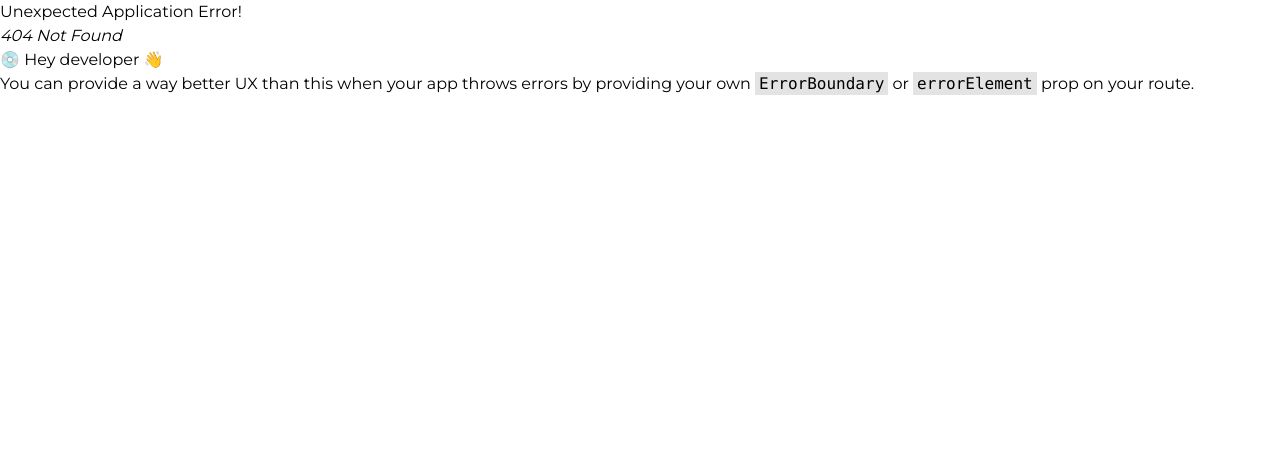
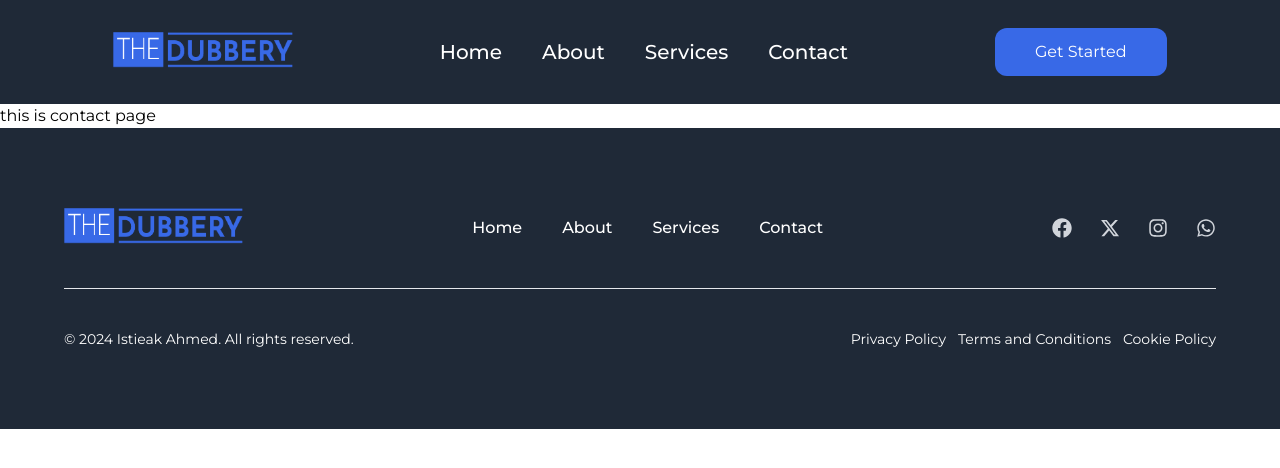
Before and after one commit to istieak-a/the-dubbery_v2, a React (Vite) app: page /contact in a window 1280 px wide. Before the commit this address had no page. Shown: the top 468 px of the page. Built offline with nearby package versions, Linux system fonts and the light colour scheme.

Commit message:
Add new routes for About, Services, and Contact components

```diff
--- /dev/null
+++ b/src/components/About/About.jsx
@@ -0,0 +1,11 @@
+import React from 'react'
+
+const About = () => {
+  return (
+    <div>
+      this is about
+    </div>
+  )
+}
+
+export default About
--- /dev/null
+++ b/src/components/Contact/Contact.jsx
@@ -0,0 +1,11 @@
+import React from 'react'
+
+const Contact = () => {
+  return (
+    <div>
+      this is contact page
+    </div>
+  )
+}
+
+export default Contact
--- /dev/null
+++ b/src/components/Services/Services.jsx
@@ -0,0 +1,11 @@
+import React from 'react'
+
+const Services = () => {
+  return (
+    <div>
+      this is service page
+    </div>
+  )
+}
+
+export default Services
--- a/src/main.jsx
+++ b/src/main.jsx
@@ -10,17 +10,24 @@ import {
 } from "react-router-dom";
 import Layout from "./Layout.jsx";
 import Home from "./components/Home/Home.jsx";
+import About from "./components/About/About.jsx";
+import Services from "./components/Services/Services.jsx";
+import Contact from "./components/Contact/Contact.jsx";
 
 const router = createBrowserRouter(
   createRoutesFromElements(
     <Route path="/" element={<Layout />}>
       <Route path="" element={<Home />} />
-    </Route>
-  )
+      <Route path="/about" element={<About />} />
+      <Route path="/services" element={<Services/>} />
+      <Route path="/contact" element={<Contact/>} />
+
+    </Route>,
+  ),
 );
 
 ReactDOM.createRoot(document.getElementById("root")).render(
   <React.StrictMode>
     <RouterProvider router={router} />
-  </React.StrictMode>
+  </React.StrictMode>,
 );
```
